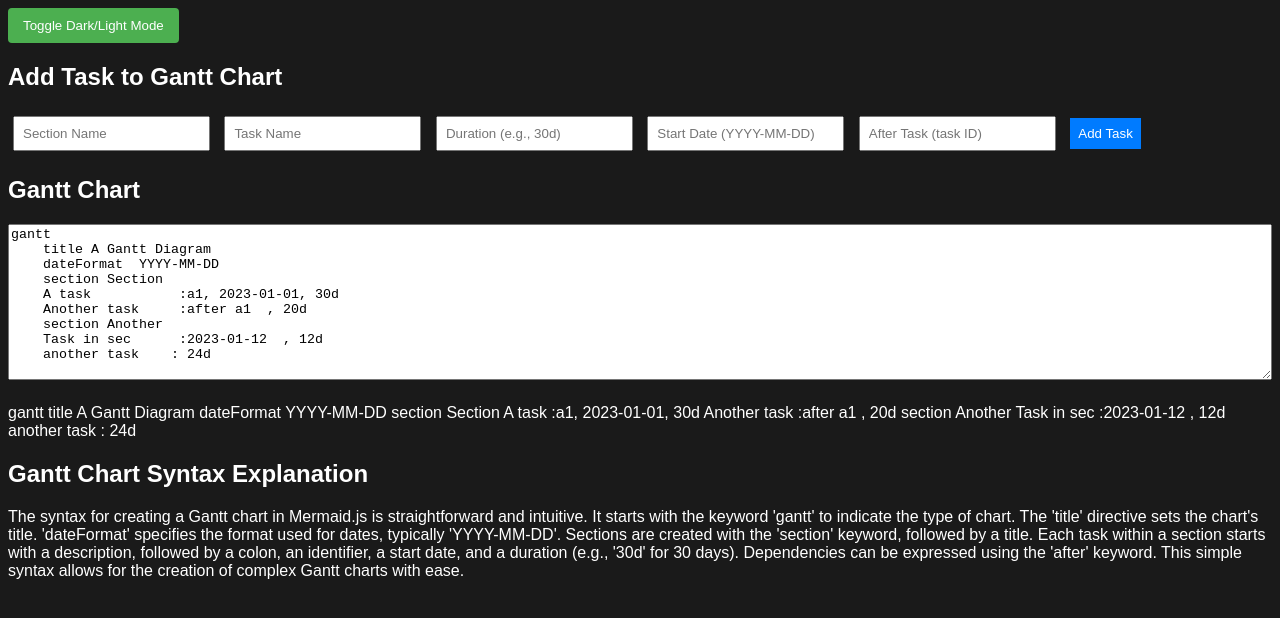
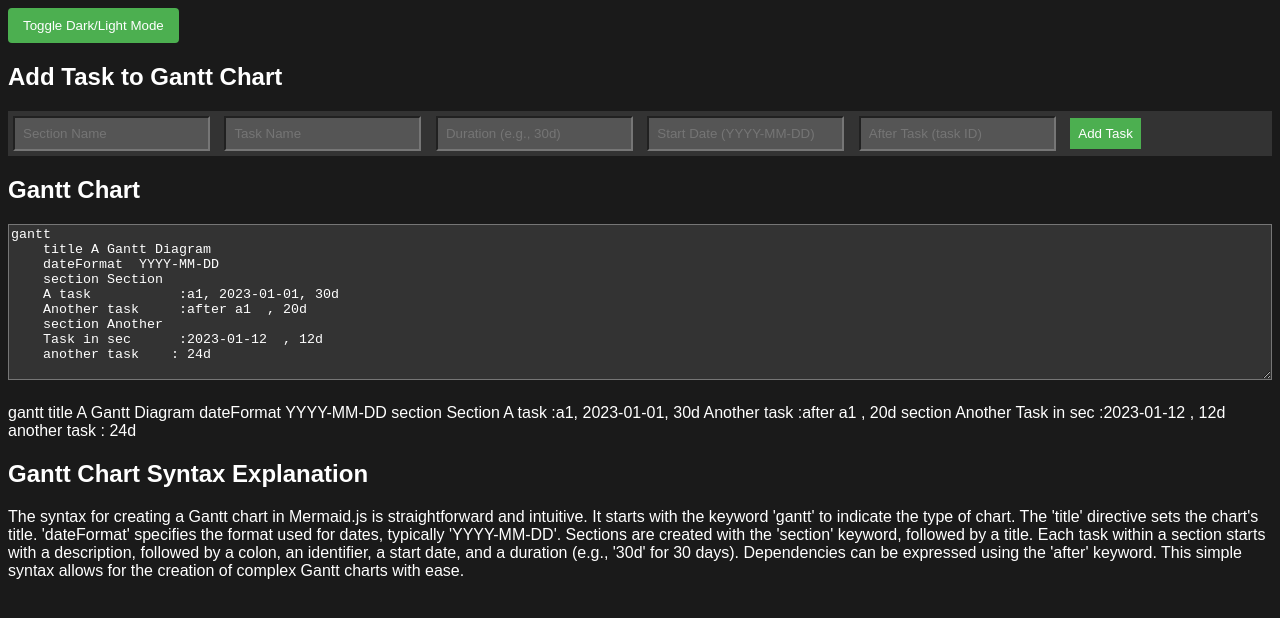
Before and after one commit to isaacnfairplay/tools, a plain HTML site: page index.html in a window 1280 px wide. Both pictures are taken after a click on the button "Toggle Dark/Light Mode". Drawn offline with Linux system fonts and the light colour scheme; a script that the page names is missing.

Commit message:
got the theme set for dark mode on the form fields

```diff
--- a/styles.css
+++ b/styles.css
@@ -1,11 +1,6 @@
 body {
     transition: background-color 0.3s, color 0.3s;
     font-family: Arial, sans-serif;
-}
-
-.dark-mode {
-    background-color: #1a1a1a;
-    color: white;
 }
 
 #taskForm {
@@ -46,4 +41,23 @@ body {
     box-sizing: border-box;
 }
 
+.dark-mode {
+    background-color: #1a1a1a;
+    color: white;
+}
+
+.dark-mode #taskForm, .dark-mode #ganttInput {
+    background-color: #333;
+    color: white;
+}
+
+.dark-mode #taskForm input, .dark-mode #taskForm button {
+    background-color: #555;
+    color: white;
+}
+
+.dark-mode #taskForm button {
+    background-color: #4CAF50;
+}
+
 /* Additional styles as needed */
```
